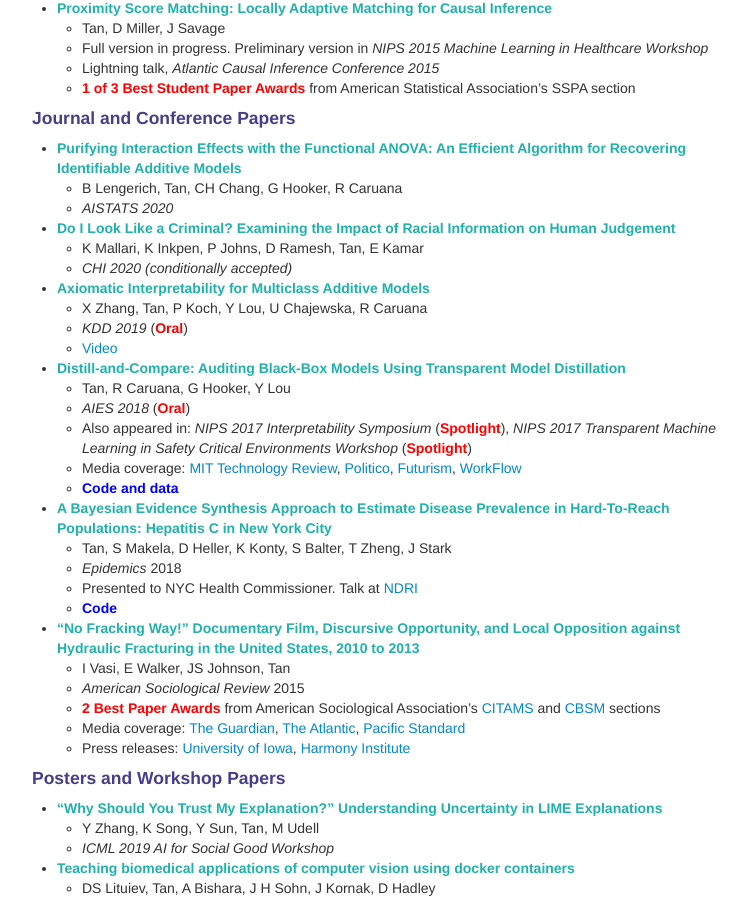
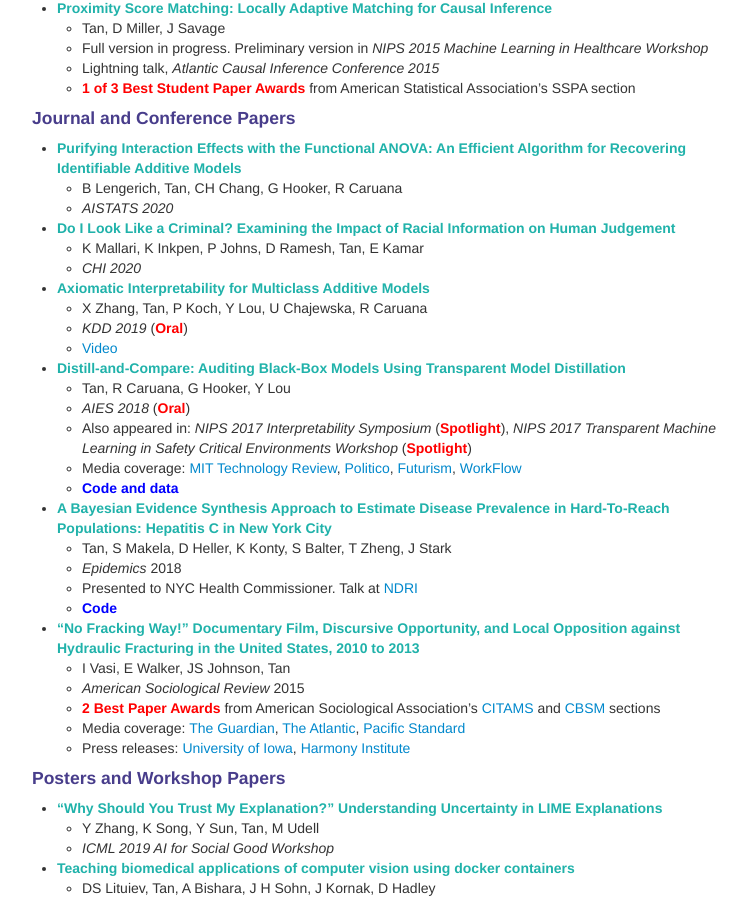
Before and after one commit to shftan/shftan.github.io, a Jekyll site: the page built from index.md, in a window 1280 px wide and 900 px high, scrolled down 1264 px. Shown: the whole window, without its empty margins (258-1005 px from the left). Built offline with Jekyll 4.4.1, drawn with Linux system fonts in a browser that asks for light colours.

Commit message:
Update index.md

```diff
--- a/index.md
+++ b/index.md
@@ -74,7 +74,7 @@ For older news, click <a class="paper" href="oldernews.html">here</a>.
    - _AISTATS 2020_
 - <span class="paper">Do I Look Like a Criminal? Examining the Impact of Racial Information on Human Judgement</span>
    - K Mallari, K Inkpen, P Johns, D Ramesh, Tan, E Kamar
-   - _CHI 2020 (conditionally accepted)_
+   - _CHI 2020_
 - <a class="paper" href="https://arxiv.org/abs/1810.09092">Axiomatic Interpretability for Multiclass Additive Models</a>
    - X Zhang, Tan, P Koch, Y Lou, U Chajewska, R Caruana
    - _KDD 2019_ (<span class="highlight">Oral</span>)
```
